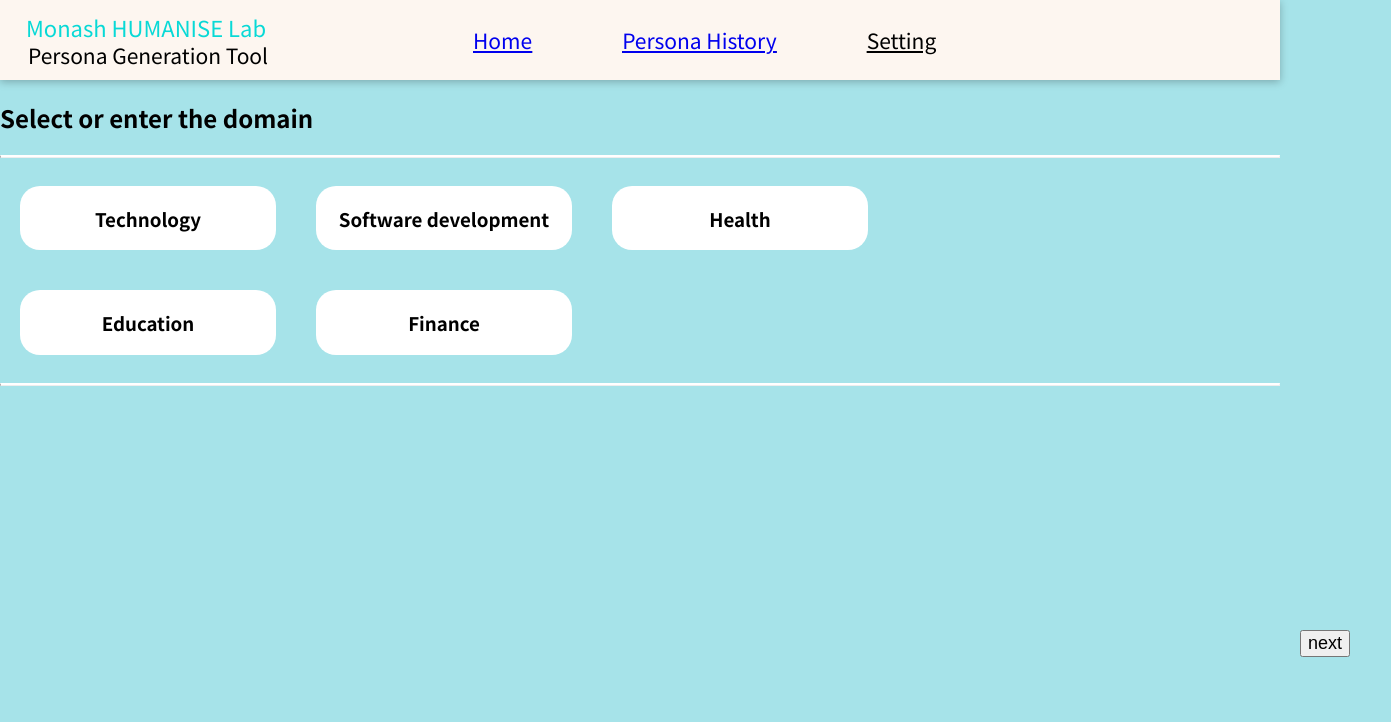
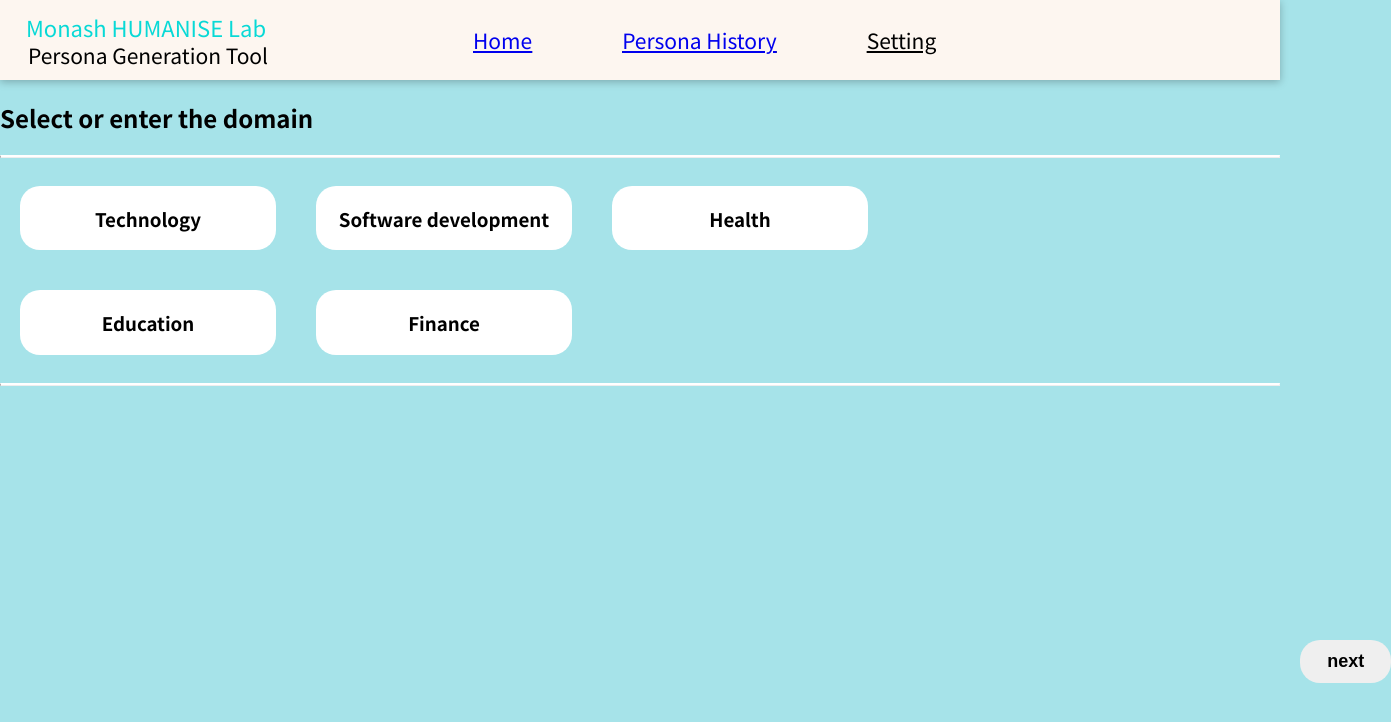
Before and after one commit to rhymebulbul/frontend, a React (Create React App) app: page /domain in a window 1280 px wide. Shown: the top 722 px of the page, 1391 px wide, since content can reach past the window. Built offline with nearby package versions, Linux system fonts and the light colour scheme.

Commit message:
work on personaPage

```diff
--- a/src/components/Layout/NextButton.js
+++ b/src/components/Layout/NextButton.js
@@ -3,7 +3,7 @@ import classes from './NextButton.module.css'
 const NextButton = (props) => {
     return (
         <button className={classes.button}>
-            <span>next</span>
+            <span> {props.name}</span>
         </button>
     )
 }
--- a/src/components/Layout/NextButton.module.css
+++ b/src/components/Layout/NextButton.module.css
@@ -1,3 +1,20 @@
 .button {
     font-size: 18px;
+    cursor: pointer;
+    border: none;
+    padding: 0.7rem 1.7rem;
+    justify-content: space-around;
+    align-items: center;
+    border-radius: 20px;
+    font-weight: bold;
+    margin-top: 10px;
+    margin-bottom: 5px;
+    margin-left: auto;
+    margin-right: 0;
+    align-self: flex-start;
 }
+
+.button:hover,
+.button:active {
+    background-color: yellow;
+}
--- a/src/components/Page/Domain/DomainPage.js
+++ b/src/components/Page/Domain/DomainPage.js
@@ -16,7 +16,7 @@ const DomainPage = (props) => {
                 <hr></hr>
             </div>
             <div className={classes.NextButton}>
-                <Link to="/factor"><NextButton/></Link>
+                <Link to="/factor"><NextButton name="next"/></Link>
             </div>
         </Fragment>
     );
--- a/src/components/Page/Factor/FactorPage.js
+++ b/src/components/Page/Factor/FactorPage.js
@@ -16,7 +16,7 @@ const FactorPage = (props) => {
                 <hr></hr>
             </div>
             <div className={classes.NextButton}>
-                <Link to="/persona"> <NextButton/></Link>
+                <Link to="/persona"> <NextButton name="next"/> </Link>
             </div>
         </Fragment>
     );
--- /dev/null
+++ b/src/components/Page/Persona/PersonaPage.js
@@ -0,0 +1,31 @@
+import { Fragment } from 'react';
+import classes from './PersonaPage.module.css'
+import Header from '../../Layout/Header';
+import NextButton from '../../Layout/NextButton';
+
+const PersonaPage = (props) => {
+    return (
+        <Fragment>
+            <Header />
+            <div className={classes.main}>
+                <div className={classes.left}>
+                    <h3>left</h3>
+                </div>
+                <div className={classes.vl}>
+
+                </div>
+                <div className={classes.right}>
+                    <h3>right</h3>
+                </div>
+            </div>
+            <div className={classes.NextButton}>
+                <NextButton name = "EXPORT"/>
+                <NextButton name = "REGENERATe"/>
+                <NextButton name = "EDIT"/>
+                <NextButton name = "SAVE"/>
+            </div>
+        </Fragment>
+    );
+};
+
+export default PersonaPage;
--- /dev/null
+++ b/src/components/Page/Persona/PersonaPage.module.css
@@ -0,0 +1,33 @@
+.main {
+    display: flex;
+    flex-direction: row;
+    width: 100%;
+    height: 700px;
+}
+
+.main .left{
+    display: flex;
+    flex-direction: column;
+    width: 30%;
+}
+
+.main .vl {
+    border-left: 3px solid white;
+    height: 100%;
+
+}
+
+.main .right {
+    display: flex;
+    flex-direction: column;
+
+}
+
+.NextButton {
+    display: flex;
+    flex-direction: column;
+    position:absolute;
+    top: 530px;
+    left: 1230px;
+
+}
```
Also changed, not shown: src/App.js (+8 -5 lines).
